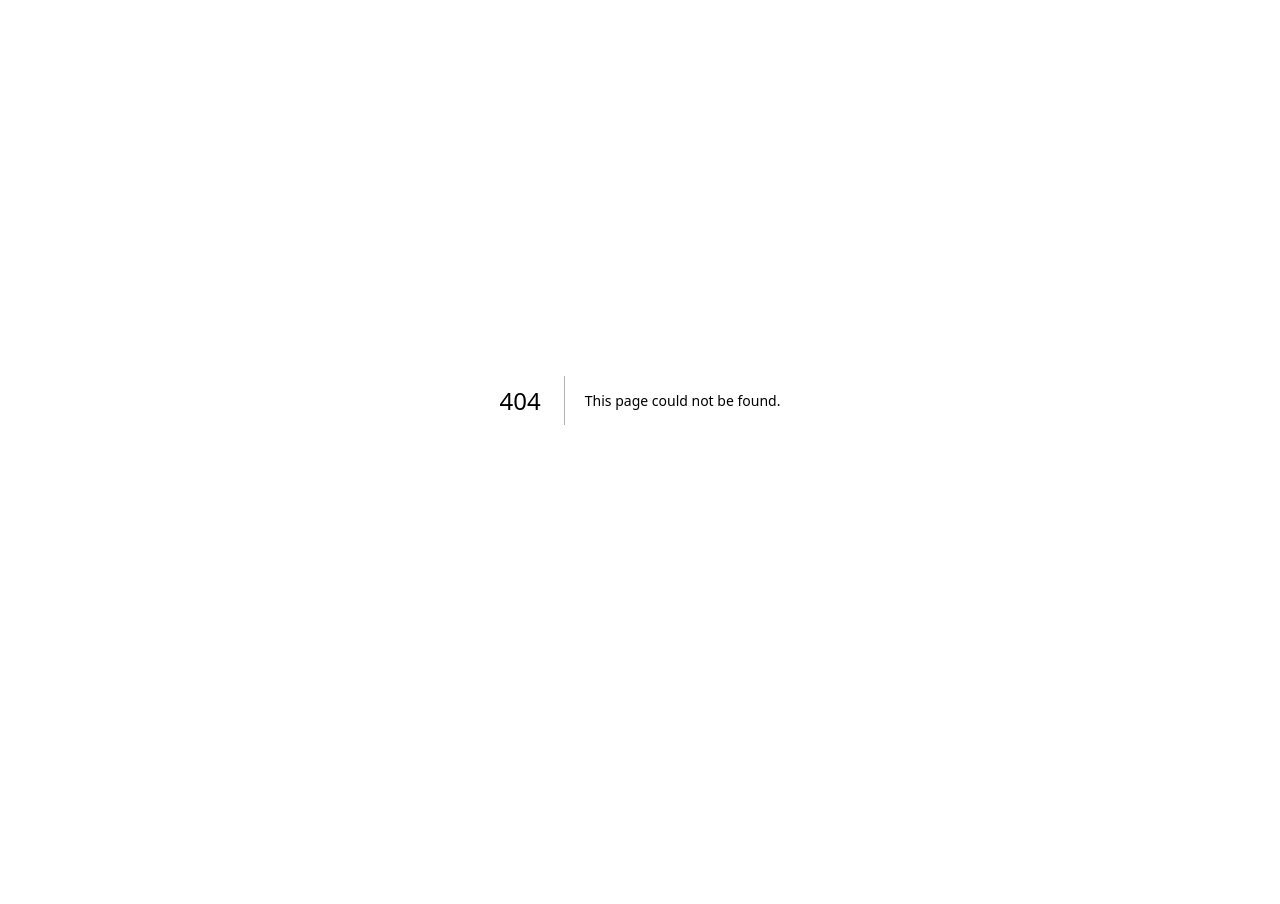
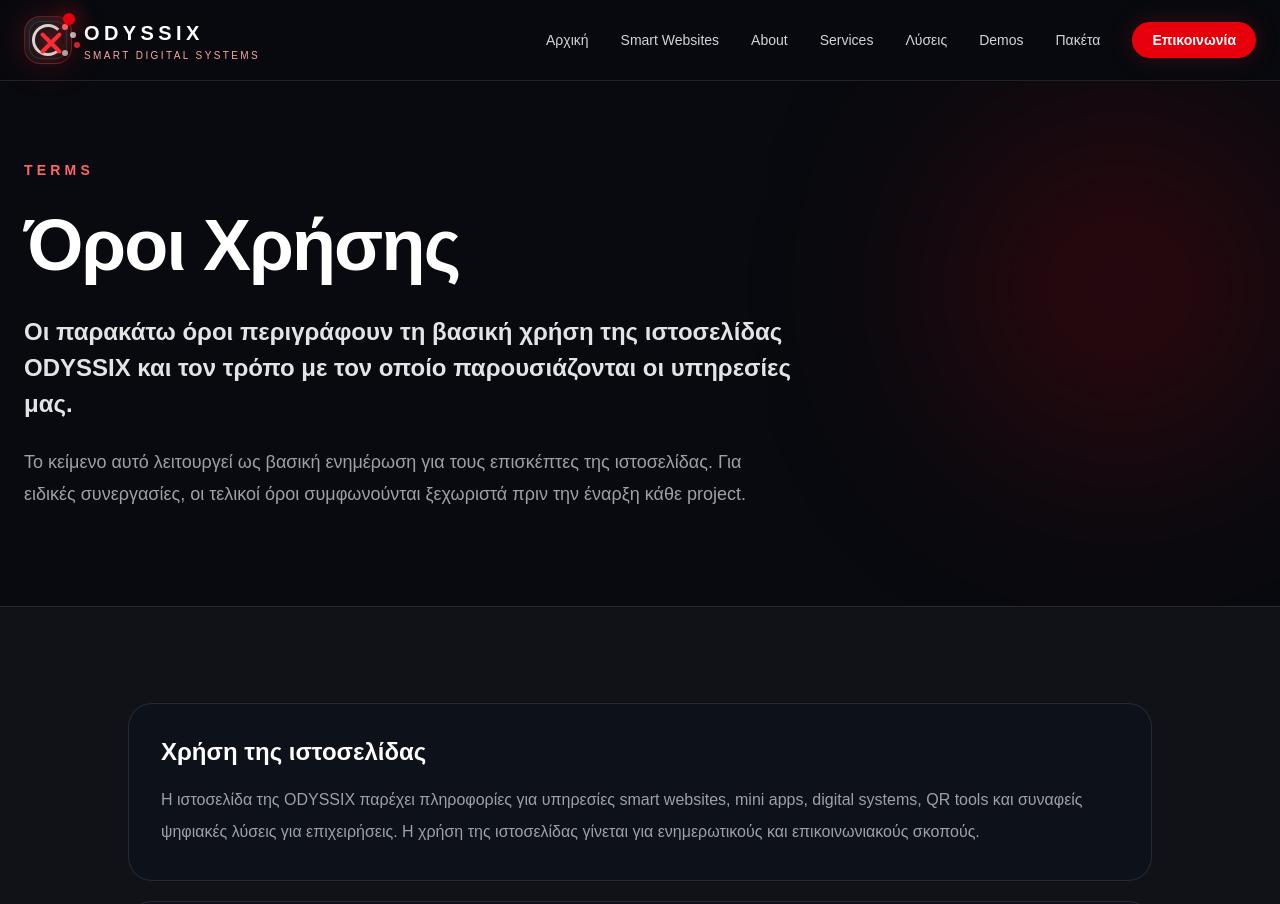
Before and after one commit to OdyssiX/odyssix-site, a Next.js app: page /terms in a window 1280 px wide. Before the commit this address had no page. Shown: the top 904 px of the page. Before the commit the page ends 800 px from the top, so only its background shows below. Built offline with nearby package versions, Linux system fonts and the light colour scheme.

Commit message:
Add Terms page

```diff
--- /dev/null
+++ b/app/terms/page.tsx
@@ -0,0 +1,120 @@
+import type { Metadata } from "next";
+import Header from "../../components/Header";
+import Footer from "../../components/Footer";
+
+export const metadata: Metadata = {
+  title: "Όροι Χρήσης",
+  description:
+    "Όροι χρήσης της ιστοσελίδας ODYSSIX και βασικές πληροφορίες για τις υπηρεσίες, την επικοινωνία και τις προτάσεις συνεργασίας.",
+};
+
+const sections = [
+  {
+    title: "Χρήση της ιστοσελίδας",
+    text: "Η ιστοσελίδα της ODYSSIX παρέχει πληροφορίες για υπηρεσίες smart websites, mini apps, digital systems, QR tools και συναφείς ψηφιακές λύσεις για επιχειρήσεις. Η χρήση της ιστοσελίδας γίνεται για ενημερωτικούς και επικοινωνιακούς σκοπούς.",
+  },
+  {
+    title: "Πληροφορίες υπηρεσιών",
+    text: "Οι υπηρεσίες που παρουσιάζονται στην ιστοσελίδα είναι ενδεικτικές και μπορούν να προσαρμοστούν ανάλογα με τις ανάγκες κάθε επιχείρησης. Η τελική πρόταση, το κόστος και το χρονοδιάγραμμα καθορίζονται μετά από συζήτηση και αξιολόγηση του project.",
+  },
+  {
+    title: "Αιτήματα και επικοινωνία",
+    text: "Όταν στέλνετε αίτημα μέσω φόρμας, email ή τηλεφώνου, η ODYSSIX χρησιμοποιεί τα στοιχεία σας για να απαντήσει στο αίτημά σας και να προτείνει πιθανή λύση ή επόμενο βήμα.",
+  },
+  {
+    title: "Προσφορές και συνεργασίες",
+    text: "Καμία πληροφορία που εμφανίζεται στην ιστοσελίδα δεν αποτελεί δεσμευτική προσφορά. Κάθε συνεργασία ξεκινά μόνο αφού συμφωνηθούν γραπτώς το αντικείμενο, το κόστος, οι χρόνοι, οι παραδόσεις και οι όροι πληρωμής.",
+  },
+  {
+    title: "Περιεχόμενο και πνευματικά δικαιώματα",
+    text: "Το περιεχόμενο, η δομή, τα κείμενα, τα σχέδια και τα στοιχεία παρουσίασης της ιστοσελίδας ανήκουν στην ODYSSIX, εκτός αν αναφέρεται διαφορετικά. Δεν επιτρέπεται η αντιγραφή ή αναδημοσίευση χωρίς άδεια.",
+  },
+  {
+    title: "Περιορισμός ευθύνης",
+    text: "Η ODYSSIX προσπαθεί να διατηρεί τις πληροφορίες της ιστοσελίδας σωστές και ενημερωμένες, αλλά δεν εγγυάται ότι όλες οι πληροφορίες είναι πάντα πλήρεις ή χωρίς λάθη. Η χρήση των πληροφοριών γίνεται με ευθύνη του επισκέπτη.",
+  },
+  {
+    title: "Αλλαγές στους όρους",
+    text: "Η ODYSSIX μπορεί να ενημερώνει ή να τροποποιεί τους παρόντες όρους χρήσης όταν χρειάζεται. Η συνέχιση χρήσης της ιστοσελίδας σημαίνει αποδοχή των ισχυόντων όρων.",
+  },
+];
+
+export default function TermsPage() {
+  return (
+    <main className="min-h-screen bg-[#080A0F] text-white">
+      <Header />
+
+      <section className="relative mx-auto max-w-7xl overflow-hidden px-5 pb-20 pt-40 md:px-6 md:pb-24">
+        <div className="absolute right-0 top-32 h-80 w-80 rounded-full bg-red-600/20 blur-[110px]" />
+
+        <div className="relative z-10 max-w-4xl">
+          <p className="text-sm font-semibold uppercase tracking-[0.3em] text-red-400">
+            Terms
+          </p>
+
+          <h1 className="mt-5 text-4xl font-black leading-tight tracking-tight md:text-7xl">
+            Όροι Χρήσης
+          </h1>
+
+          <p className="mt-6 max-w-3xl text-2xl font-semibold leading-9 text-zinc-200">
+            Οι παρακάτω όροι περιγράφουν τη βασική χρήση της ιστοσελίδας
+            ODYSSIX και τον τρόπο με τον οποίο παρουσιάζονται οι υπηρεσίες μας.
+          </p>
+
+          <p className="mt-6 max-w-3xl text-lg leading-8 text-zinc-400">
+            Το κείμενο αυτό λειτουργεί ως βασική ενημέρωση για τους επισκέπτες
+            της ιστοσελίδας. Για ειδικές συνεργασίες, οι τελικοί όροι
+            συμφωνούνται ξεχωριστά πριν την έναρξη κάθε project.
+          </p>
+        </div>
+      </section>
+
+      <section className="border-y border-white/10 bg-white/[0.03] px-5 py-20 md:px-6 md:py-24">
+        <div className="mx-auto max-w-5xl">
+          <div className="grid gap-5">
+            {sections.map((section) => (
+              <article
+                key={section.title}
+                className="rounded-3xl border border-white/10 bg-[#0D111A] p-6 transition hover:border-red-500/40 md:p-8"
+              >
+                <h2 className="text-2xl font-bold text-white">
+                  {section.title}
+                </h2>
+
+                <p className="mt-4 leading-8 text-zinc-400">
+                  {section.text}
+                </p>
+              </article>
+            ))}
+          </div>
+        </div>
+      </section>
+
+      <section className="px-5 py-20 md:px-6 md:py-24">
+        <div className="mx-auto max-w-5xl rounded-[2rem] border border-red-500/20 bg-red-600/10 p-8 text-center md:p-12">
+          <p className="text-sm font-semibold uppercase tracking-[0.3em] text-red-400">
+            Contact
+          </p>
+
+          <h2 className="mt-4 text-3xl font-bold leading-tight md:text-5xl">
+            Επικοινωνία για τους όρους χρήσης
+          </h2>
+
+          <p className="mx-auto mt-6 max-w-2xl text-lg leading-8 text-zinc-300">
+            Για οποιαδήποτε ερώτηση σχετικά με τους όρους χρήσης, μπορείτε να
+            επικοινωνήσετε μαζί μας στο email:
+          </p>
+
+          <a
+            href="mailto:odyssixdigital@gmail.com"
+            className="mt-8 inline-flex rounded-full bg-red-600 px-7 py-3 text-sm font-bold text-white transition hover:bg-red-500"
+          >
+            odyssixdigital@gmail.com
+          </a>
+        </div>
+      </section>
+
+      <Footer />
+    </main>
+  );
+}
--- a/components/Footer.tsx
+++ b/components/Footer.tsx
@@ -18,6 +18,7 @@
   { label: "Πακέτα", href: "/#packages" },
   { label: "Επικοινωνία", href: "/#contact" },
   { label: "Privacy", href: "/privacy" },
+  { label: "Terms", href: "/terms" },
 ];
 
 export default function Footer() {
```
